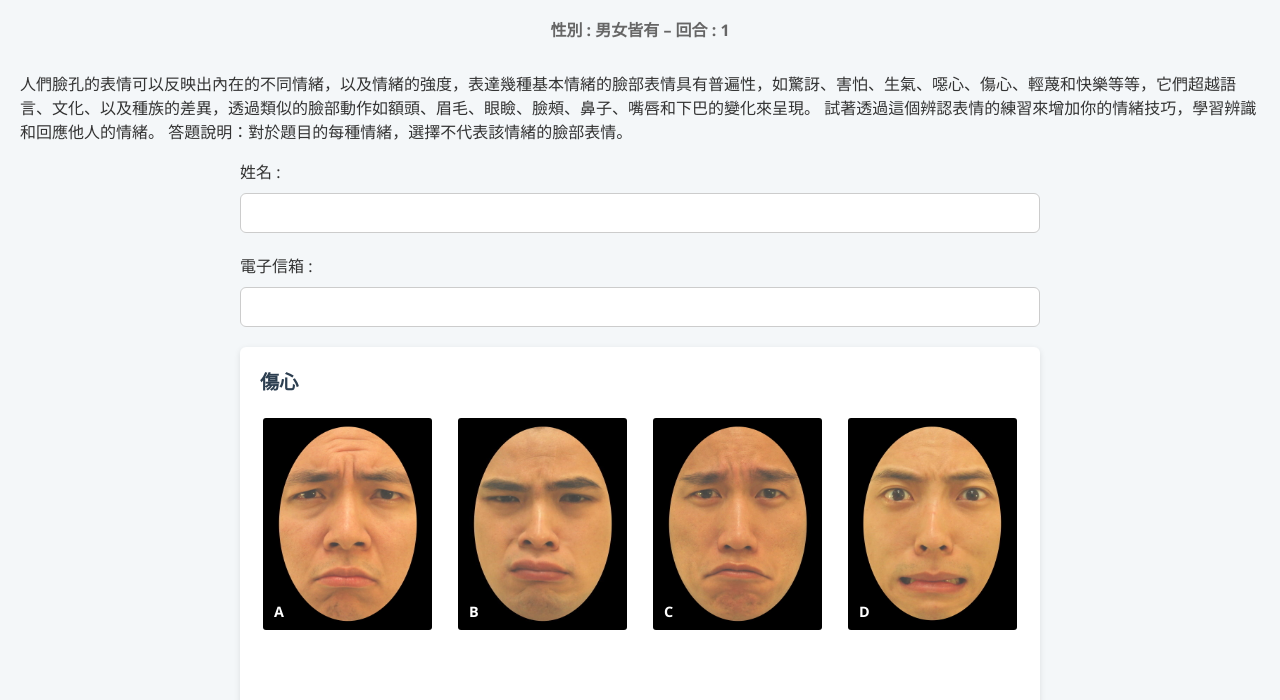
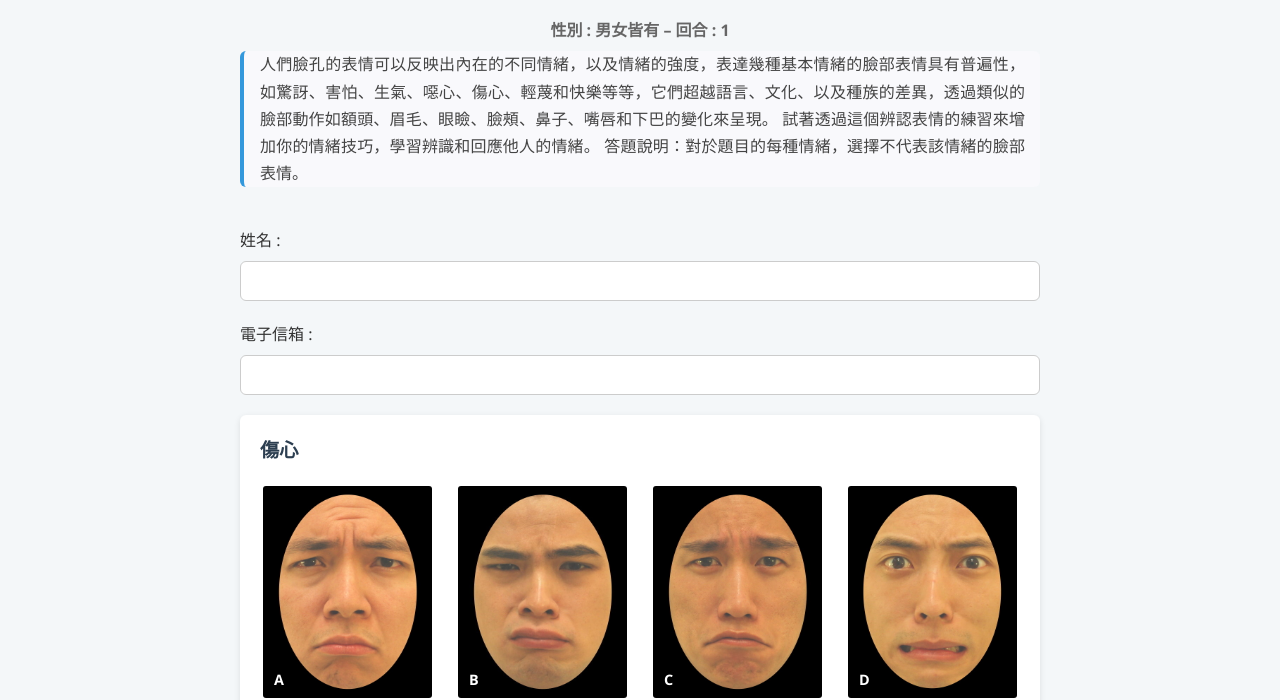
Before and after one commit to TinaTina3/ASD2, a plain HTML site: page index.html in a window 1280 px wide. Shown: the part 110-810 px from the top of the page. Drawn offline with Linux system fonts and the light colour scheme.

Commit message:
Update style.css

```diff
--- a/style.css
+++ b/style.css
@@ -457,3 +457,17 @@ textarea.visible {
     color: #666;
     font-size: 1rem;
 }
+
+.quiz-intro {
+    max-width: 800px;
+    margin: -20px auto 40px;
+    padding: 0 15px;
+    font-size: 1rem;
+    line-height: 1.7;
+    color: #444;
+    text-align: justify;
+    border-left: 4px solid var(--accent-color);
+    padding-left: 16px;
+    background: #f9f9fc;
+    border-radius: var(--border-radius);
+}
```
